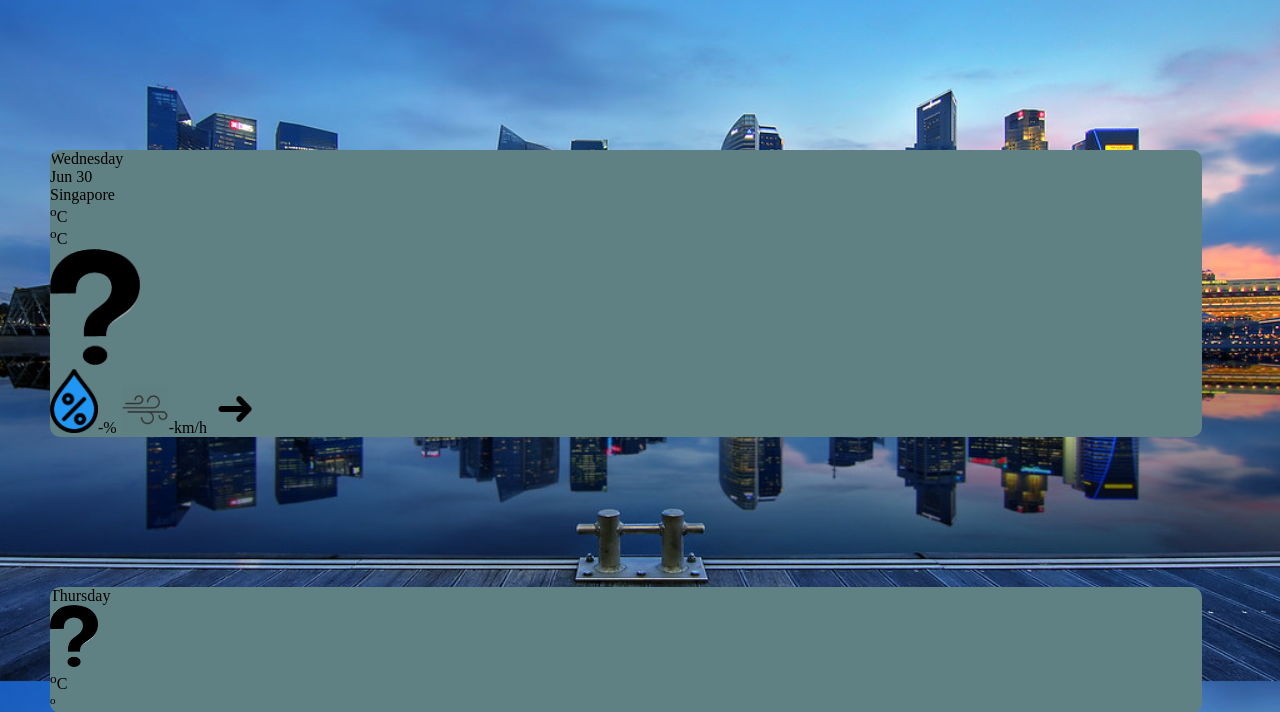
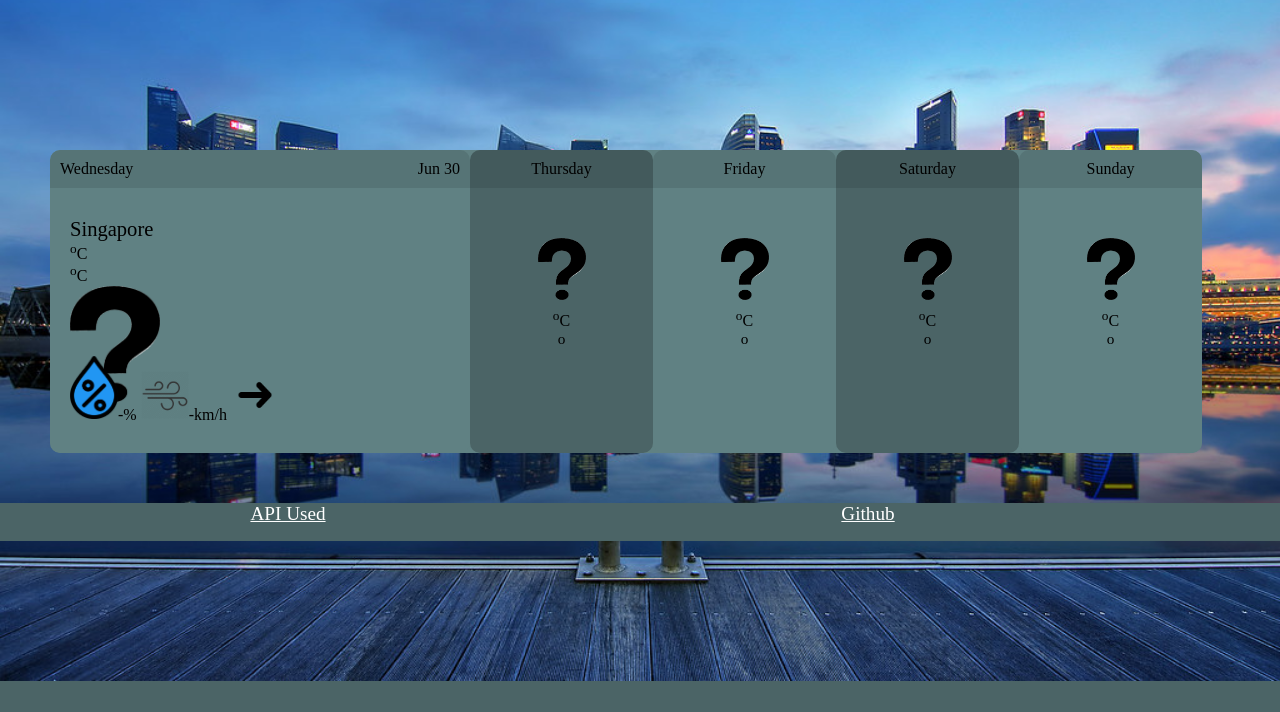
Before and after one commit to shoelesshoe/weatherwebsite, a Flask app: page / in a window 1280 px wide. Shown: the part 119-831 px from the top of the page. After the commit the page ends 800 px from the top, so only its background shows below. Run offline with Flask 2, Linux system fonts and the light colour scheme; data that the repository does not hold is empty.

Commit message:
Update index.html

```diff
--- a/templates/index.html
+++ b/templates/index.html
@@ -16,7 +16,7 @@
         </nav>
     </header>
     <main>
-        <section>
+        <section class="forecast">
             <article class="today forecast">
                 <div class="forecast-header">
                     <div class="day">{{ today_day }}</div>
```
